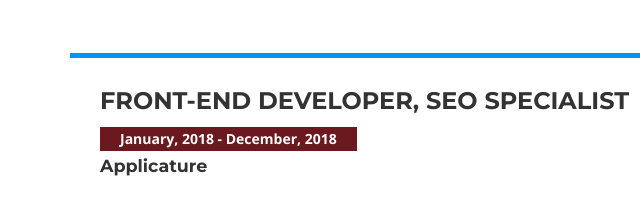
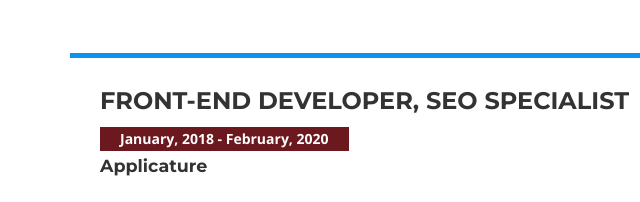
Before and after one commit to XpucTiHu/creative-agency, a plain HTML site: page resume.html in a window 1280 px wide. Shown: the part 1880-2082 px from the top of the page, 0-640 px from the left. Drawn offline with nearby package versions, Linux system fonts and the light colour scheme.

Commit message:
Update resume.html

```diff
--- a/resume.html
+++ b/resume.html
@@ -146,7 +146,7 @@
 	              	<div class="card">
 	                	<div class="ba-card card-body">
 		                  	<h2 class="ba-page-title card-title">Front-end developer, SEO Specialist</h2>
-		                  	<label class="ba-card__price bg-primary card-text">January, 2018 - December, 2018</label>
+		                  	<label class="ba-card__price bg-primary card-text">January, 2018 - February, 2020</label>
 		                  	<h3>Applicature</h3>
 		                  	<ul class="ba-check-list ba-card__list card-text">
 			                    <li>Develop new user-facing features</li>
```
